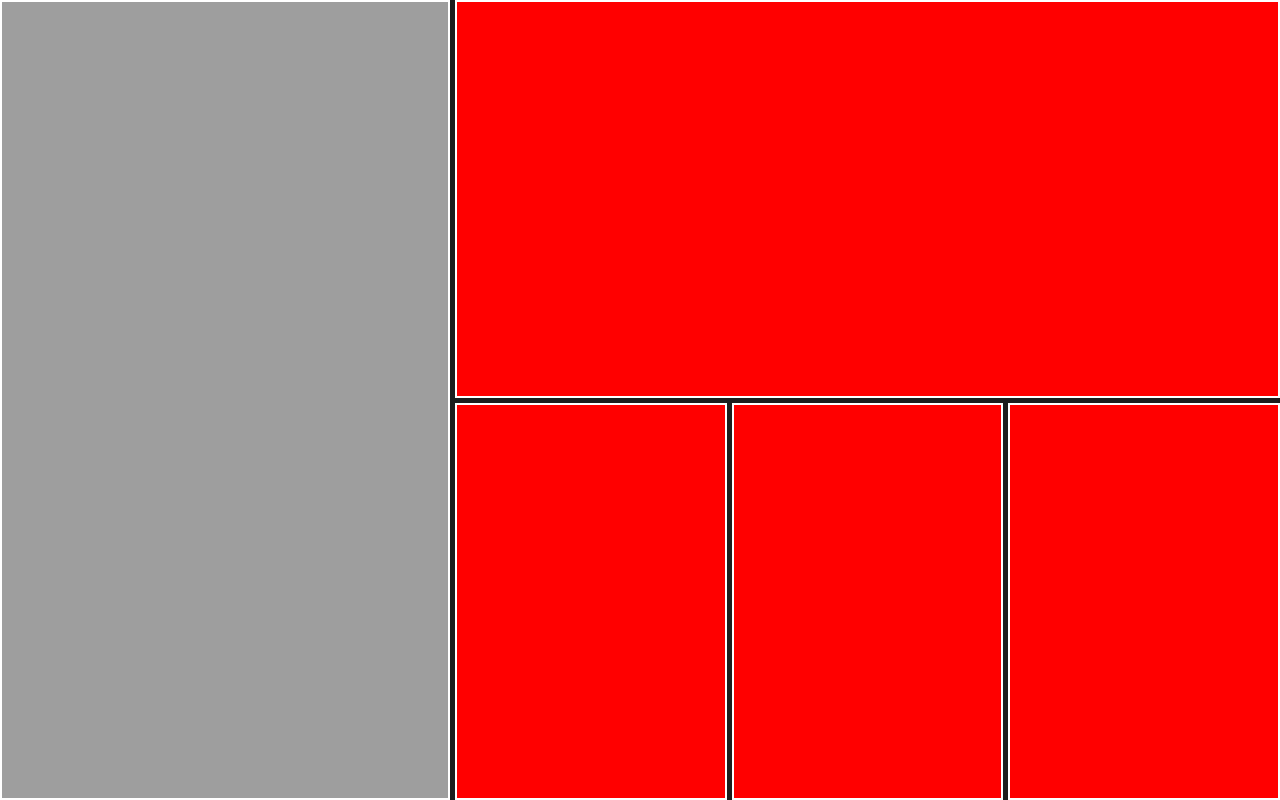
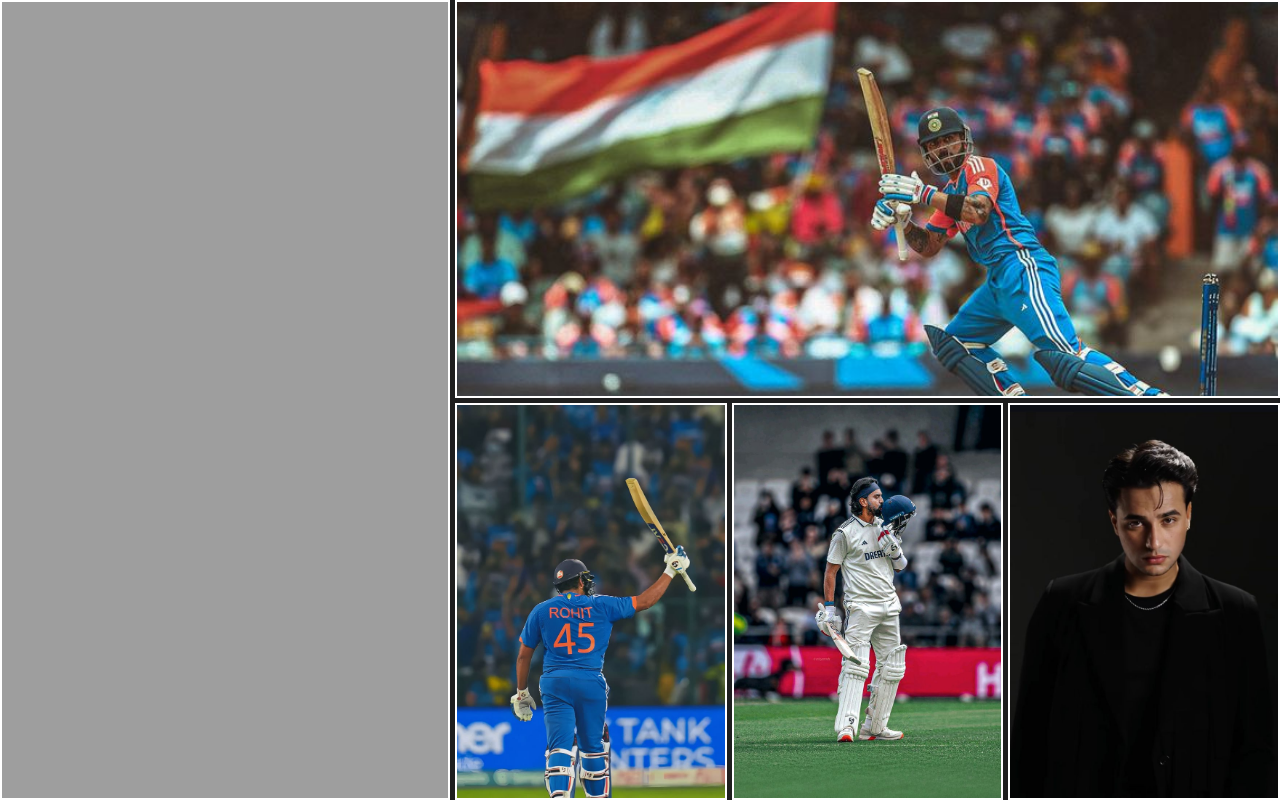
Before and after one commit to Ankush4021/Cohort2.0-Grid_Layout, a plain HTML site: page index.htm in a window 1280 px wide. Drawn offline with Linux system fonts and the light colour scheme; the site is published under a folder, as on GitHub Pages, so addresses that start at the root find nothing.

Commit message:
final fixed image paths

```diff
--- a/style.scss
+++ b/style.scss
@@ -40,19 +40,19 @@ main{
     }
     .image2{
         grid-area: image2;
-        background-image: url(/assets/images/virat2.jpg);
+        background-image: url(./assets/images/virat2.jpg);
     }
     .image3{
         grid-area: image3;
-        background-image: url(/assets/images/rohit3.jpg);
+        background-image: url(./assets/images/rohit3.jpg);
     }
     .image4{
         grid-area: image4;
-        background-image: url(/assets/images/KL-rahul4.jpg);
+        background-image: url(./assets/images/kl-rahul4.jpg);
     }
     .image5{
         grid-area: image5;
-        background-image: url(/assets/images/abhishek5.jpg);
+        background-image: url(./assets/images/abhishek5.jpg);
 
     }
 
```
Also changed, not shown: style.css, 1 other file.
